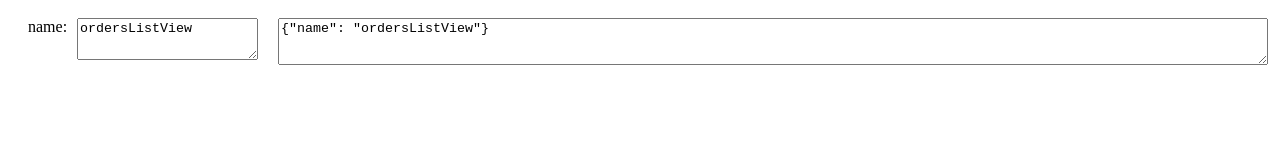
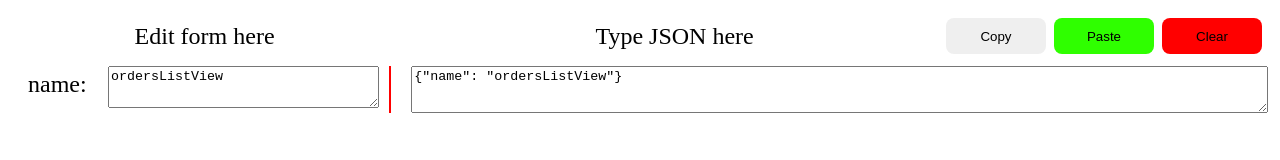
Before and after one commit to wrkid/json-parser, a React app: page / in a window 1280 px wide. Built offline with nearby package versions, Linux system fonts and the light colour scheme.

Commit message:
buttons handlers added and header

```diff
--- a/src/App/App.css
+++ b/src/App/App.css
@@ -7,20 +7,19 @@
   padding: 10px;
 }
 
+.top {
+  display: flex;
+  justify-content: center;
+  margin-bottom: 12px;
+  font-size: 24px;
+  line-height: 36px;
+}
+
 .bottom {
+  display: flex;
   flex: 1 1 auto;
   width: 100%;
-}
-
-.top {
-  display: flex;
   justify-content: space-between;
-}
-
-.right {
-  display: flex;
-  flex: 1 1 auto;
-  margin-left: 20px;
 }
 
 .input-json {
@@ -32,3 +31,68 @@
   resize: vertical;
   overflow-y: auto;
 }
+
+.line {
+  display: flex;
+  border: 1px solid red;
+  margin-left: 10px;
+}
+
+.left {
+  display: flex;
+  flex-direction: column;
+  min-width: 30%;
+}
+
+.right {
+  display: flex;
+  flex: 1 1 auto;
+  margin-left: 20px;
+  flex-direction: column;
+  position: relative;
+}
+
+.right .top{
+  justify-content: space-between;
+}
+
+.com {
+  display: flex;
+  flex: 0 1 auto;
+}
+
+.btns {
+  display: flex;
+  flex-wrap: nowrap;
+}
+
+.btn {
+  height: 36px;
+  width: 100px;
+  border-radius: 8px;
+  border: none;
+  cursor: pointer;
+  margin-left: 8px;
+}
+
+.btn-delete {
+  right: 0;
+  background-color: red;
+}
+
+.btn-copy {
+  right: 120px;
+}
+
+.btn-paste {
+  background-color: rgb(47, 255, 0);
+}
+
+.btn:hover {
+  opacity: 0.7;
+}
+
+.title {
+  display: flex;
+  text-wrap: nowrap;
+}
--- a/src/App/App.js
+++ b/src/App/App.js
@@ -13,14 +13,58 @@ function App() {
     setValue(newValue);
   };
 
+  const onCopyClickHandle = () => {
+    navigator.clipboard.writeText(value)
+  }
+
+  const onClearClickHandle = () => {
+    setValue('')
+  }
+
+  const onPasteClickHandle = () => {
+    navigator.clipboard.readText()
+      .then((text) => {
+        setValue(text);
+      })
+      .catch((err) => {
+        console.error('Ошибка при чтении текста из буфера обмена:', err);
+      });
+  }
+
   return (
     <div className="App">
       <div className="top">
         <div className="left">
-          <Structure value={value} onChange={handleInputChange} />
+          <div className="top">
+            Edit form here
+          </div>
+          <div className="bottom">
+            <Structure value={value} onChange={handleInputChange} />
+            <div className="line"></div>
+          </div>
         </div>
         <div className="right">
+          <div className="top">
+            <div className="com"></div>
+            <div className="title">Type JSON here</div>
+            <div className="btns">
+              <button
+                className="btn btn-copy"
+                onClick={onCopyClickHandle}
+              >Copy</button>
+              <button
+                className="btn btn-paste"
+                onClick={onPasteClickHandle}
+              >Paste</button>
+              <button
+                className="btn btn-delete"
+                onClick={onClearClickHandle}
+              >Clear</button>
+            </div>
+          </div>
+          <div className="bottom">
           <textarea className="input-json" onChange={handleInput} value={value}></textarea>
+          </div>
         </div>
       </div>
     </div>
--- a/src/Structure/structure.jsx
+++ b/src/Structure/structure.jsx
@@ -95,12 +95,12 @@ const Structure = ({ value, onChange }) => {
           </div>
           {expandedKeys.includes(path.concat(key).join(".")) && renderValue(value, path.concat(key))}
           {isFinishValue(value) && (
-            <div style={{ display: "flex", alignItems: "center"}}>
+            <div style={{ display: "flex", alignItems: "center", flex: '1 1 auto'}}>
               <textarea
                 type="text"
                 value={value}
                 onChange={(e) => handleInputChange(e.target.value, path.concat(key))}
-                style={{ marginLeft: 10 }}
+                style={{ marginLeft: 10, display: 'flex', flex: '1 1 auto'  }}
                 ref={(el) => {
                   if (el && !textareaRefs.current.includes(el)) {
                     textareaRefs.current.push(el);
@@ -129,7 +129,7 @@ const Structure = ({ value, onChange }) => {
   };
 
   return (
-    <div>
+    <div style={{flex: '1 1 auto'}}>
       {isValid && renderValue(parsedValue, [])}
       {!isValid && <div>Невалидный JSON</div>}
     </div>
--- a/src/Structure/style.css
+++ b/src/Structure/style.css
@@ -12,6 +12,11 @@
     display: flex;
     flex-direction: column;
     flex: 0 0 auto;
+    width: 30px;
+}
+
+.value {
+  width: 70px;
 }
 
 .extra {
@@ -21,4 +26,5 @@
 
 textarea {
   resize: vertical;
+  overflow-y: auto;
 }
```
